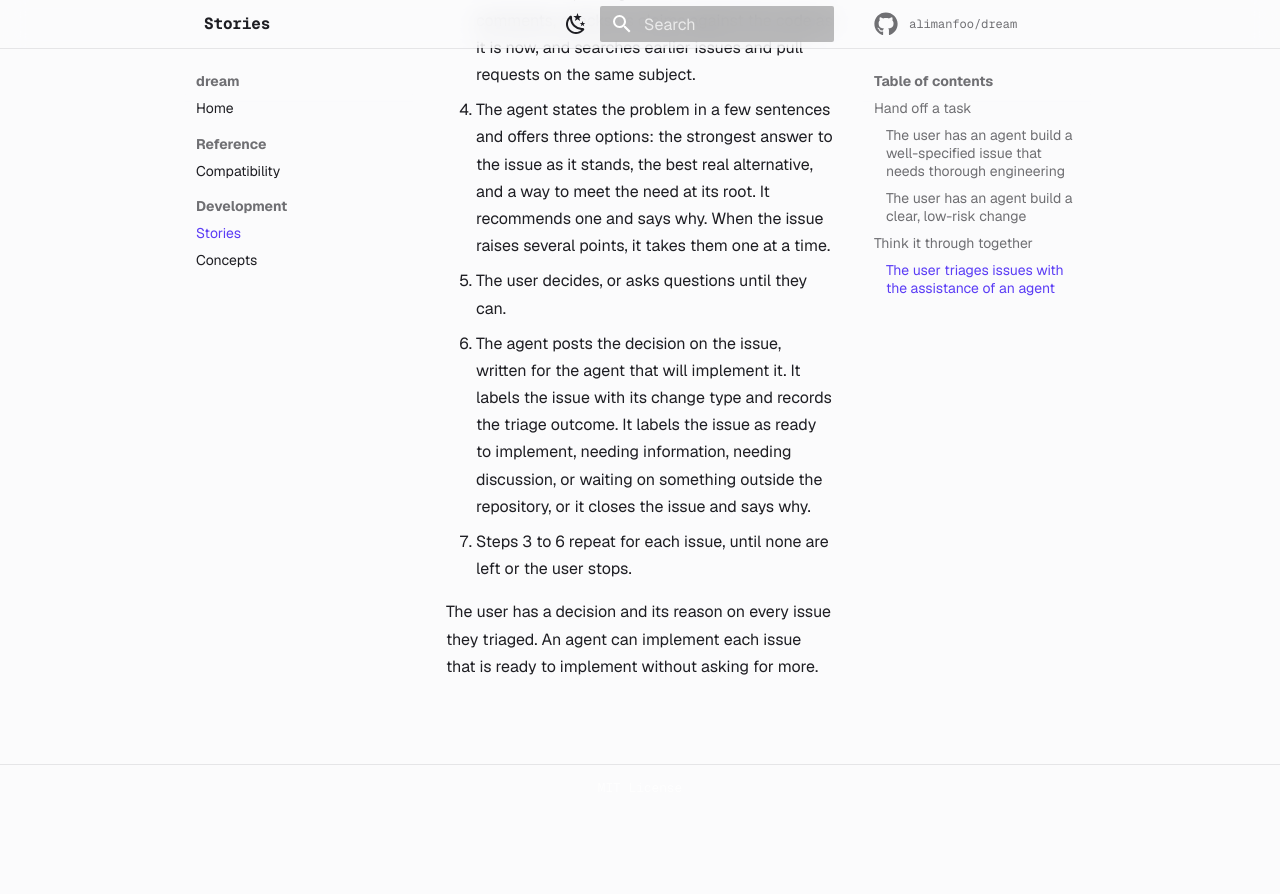
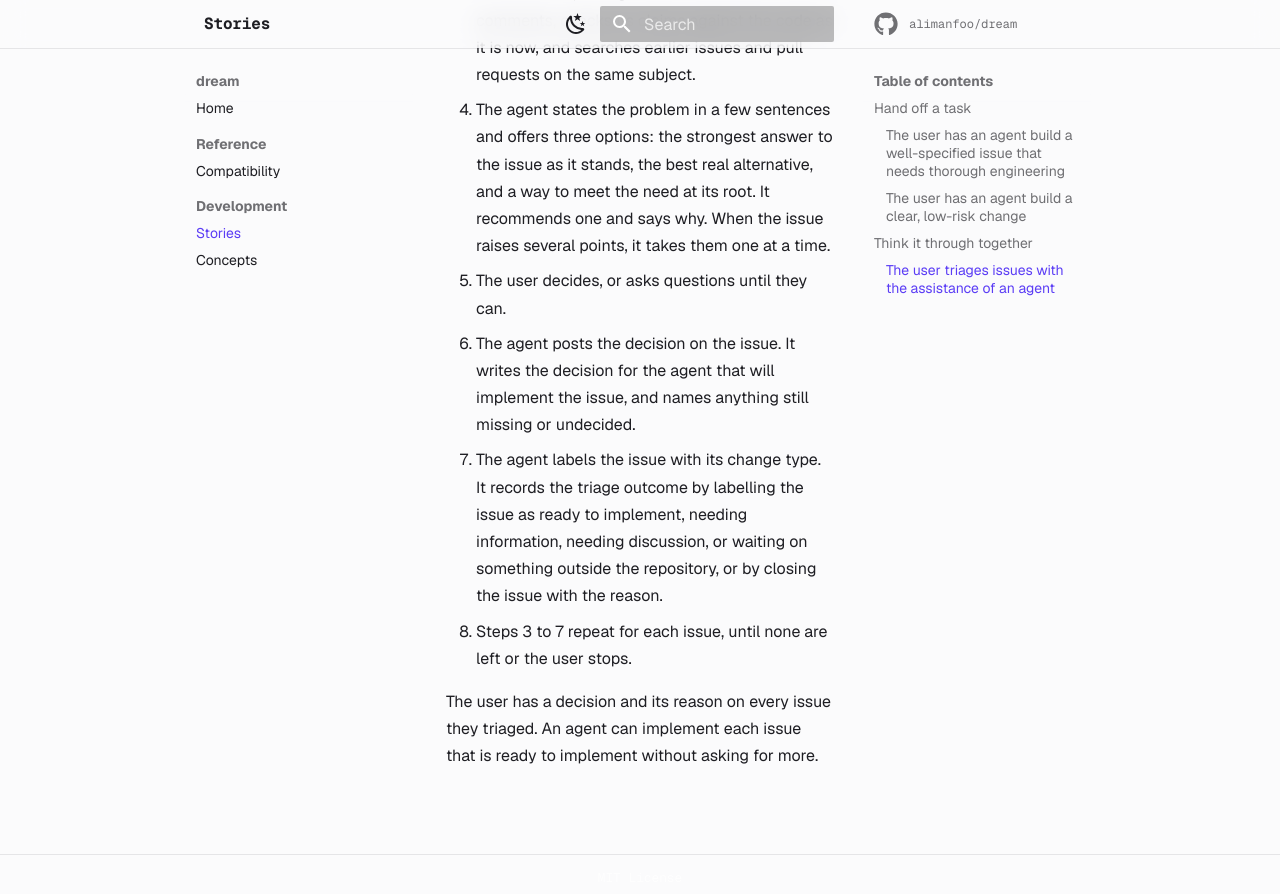
Before and after one commit to alimanfoo/dream, an MkDocs documentation site: the page built from docs/stories.md, in a window 1280 px wide and 900 px high, scrolled down 3439 px. Shown: the top 894 px of the window. Built offline with MkDocs 1.6.1 and Material for MkDocs 9.7.7, drawn with Linux system fonts in a browser that asks for light colours; comment, search, counter and statistics services are not loaded; before the commit the page ends 4250 px from its top, so only the background shows below that.

Commit message:
Separate the decision comment from the labels in the triage story
Co-Authored-By: Claude Opus 5.5 <noreply@anthropic.com>
Claude-Session: https://claude.ai/code/session_01SAXrSe6qiSN2QFtc3aSc9T

```diff
--- a/docs/stories.md
+++ b/docs/stories.md
@@ -87,12 +87,14 @@ that an agent can later implement the issue without asking for more.
    way to meet the need at its root. It recommends one and says why. When the
    issue raises several points, it takes them one at a time.
 5. The user decides, or asks questions until they can.
-6. The agent posts the decision on the issue, written for the agent that will
-   implement it. It labels the issue with its change type and records the triage
-   outcome. It labels the issue as ready to implement, needing information,
-   needing discussion, or waiting on something outside the repository, or it
-   closes the issue and says why.
-7. Steps 3 to 6 repeat for each issue, until none are left or the user stops.
+6. The agent posts the decision on the issue. It writes the decision for the
+   agent that will implement the issue, and names anything still missing or
+   undecided.
+7. The agent labels the issue with its change type. It records the triage
+   outcome by labelling the issue as ready to implement, needing information,
+   needing discussion, or waiting on something outside the repository, or by
+   closing the issue with the reason.
+8. Steps 3 to 7 repeat for each issue, until none are left or the user stops.
 
 The user has a decision and its reason on every issue they triaged. An agent can
 implement each issue that is ready to implement without asking for more.
```
